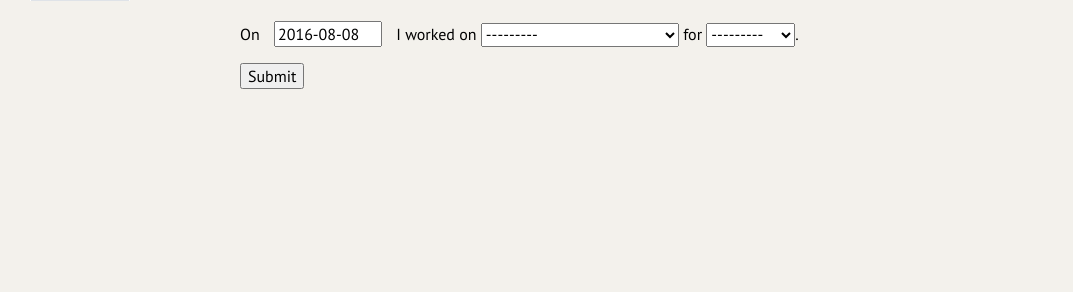
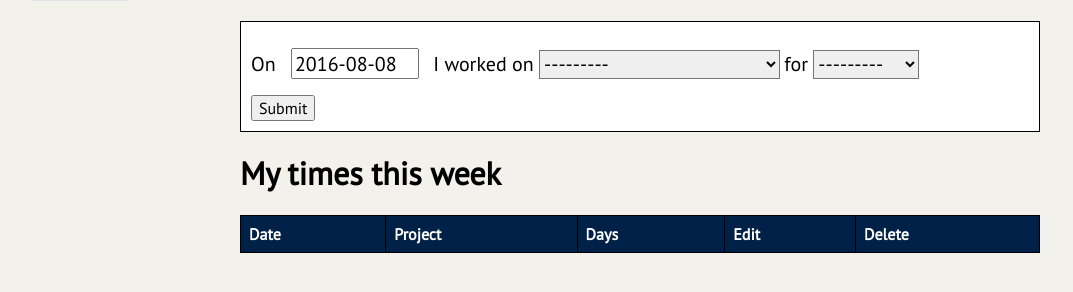
Before and after one commit to chrxr/timesheets_wagtail, a Django app: page /logtime/ in a window 1280 px wide. Shown: the part 129-421 px from the top of the page, without its empty margins (0-1073 px from the left). Run offline with Django 3.2, Linux system fonts and the light colour scheme; a user stored in the database is signed in; data comes from the database, SQL or seed files in the repository; lists and menus that the app fills with data are empty; parts of the project's set-up code (start-up, migrations or seed data) failed here and were passed over; some libraries are stand-ins or nearby versions.

Commit message:
styling finesse

```diff
--- a/app/static/app/css/medium.css
+++ b/app/static/app/css/medium.css
@@ -1,8 +1,37 @@
+body {
+  font-family:'pt_sansregular','arial';
+  background-color:#f3f1ec;
+}
+
+table {
+  border-collapse:collapse;
+  margin-bottom:1em;
+}
+
+table, th, td {
+  border:1px solid black;
+}
+
+td, th {
+  padding:8px;
+  background-color:#FFF;
+}
+
+th {
+  text-align:left;
+  background-color:#002147;
+  color:white;
+}
+
+p.error, .errorlist {
+  color:red;
+}
+
 /*HEADER STYLES*/
 
 .header {
   width:100%;
-  background-color: $darkblue;
+  background-color: #002147;
   color:white;
   height:80px;
   /*font-size:0.85em;*/
@@ -19,6 +48,8 @@
 
 .menu-container {
   float:left;
+  margin-left:130px;
+  display:block;
 }
 
 .header ul {
@@ -39,7 +70,7 @@
 }
 
 .header li.menu-item:hover {
-  background-color: $lightblue;
+  background-color: #3277ae;
 }
 
 .logo-container {
@@ -51,6 +82,14 @@
   height:80px;
   margin-top:20px;
   margin-left:30px;
+}
+
+.mobile-menu-icon {
+  display:none;
+}
+
+.mobile-menu-container {
+  display:none;
 }
 
 /* PAGE STYLES */
@@ -93,3 +132,20 @@ ul.filter-list {
 ul.filter-list > li {
   display: inline-block;
 }
+
+.date-field {
+  width: 120px;
+}
+
+/* LOGTIME FORM */
+
+.logging-sentence {
+  display:inline;
+  margin-left:0;
+  margin-bottom:0;
+  font-size:1.25em;
+}
+
+.logging-submit {
+  margin-left:0;
+}
--- a/app/static/app/css/small.css
+++ b/app/static/app/css/small.css
@@ -112,11 +162,11 @@ p.error, .errorlist {
 }
 
 .date-field {
-  width: 100px;
+  width: 150px;
 }
 
 .hours-field {
-  width:50px;
+  width:80px;
 }
 
 .hours-field, .date-field, .select {
@@ -141,3 +191,26 @@ ul.filter-list {
 ul.filter-list > li {
   margin-bottom:10px;
 }
+
+/* LOGTIME FORM */
+
+.filter-frame {
+  border: 1px solid black;
+  padding:10px;
+  background-color: #FFF;
+}
+
+.logging-sentence {
+  display:block;
+  margin-left:10px;
+  margin-bottom:1em;
+  font-size:1.5em;
+}
+
+.logging-sentence select {
+  -webkit-appearance: menulist-button;
+}
+
+.logging-submit {
+  margin-left:10px;
+}
--- a/app/static/app/js/main.js
+++ b/app/static/app/js/main.js
@@ -0,0 +1,16 @@
+mobile_menu_button = document.getElementById('mobile-menu-button');
+mobile_menu_container = document.getElementById('mobile-menu-container')
+
+mobile_menu_button.addEventListener('click', function(){revealMenu(mobile_menu_container);},false);
+
+function revealMenu(menu) {
+  // classes = menu.getAttribute('class');
+  // classes = classes.split(' ');
+  // console.log(classes);
+  if (menu.classList.contains('menu-open')){
+    menu.classList.remove("menu-open");
+  }
+  else {
+    menu.classList.add("menu-open");
+  }
+}
--- a/app/templates/app/base.html
+++ b/app/templates/app/base.html
@@ -5,11 +5,12 @@
 <head>
   <meta charset="UTF-8">
   <title>Document</title>
+  <script src="https://use.fontawesome.com/2bf2e8221e.js"></script>
   <link rel="stylesheet" type="text/css" href="{% static 'app/fonts/stylesheet.css' %}" charset="utf-8" />
   <link rel="stylesheet" type="text/css" href="{% static 'app/vendor/normalize.css' %}">
   <link rel="stylesheet" type="text/css" href="{% static 'app/vendor/jquery-ui-1.11.4/jquery-ui.min.css' %}">
   <link rel="stylesheet" type="text/css" href="{% static 'app/css/small.css' %}">
-  <link rel="stylesheet" type="text/css" media="(min-width: 700px)" href="{% static 'app/css/medium.css' %}">
+  <link rel="stylesheet" type="text/css" media="(min-width: 710px)" href="{% static 'app/css/medium.css' %}">
   <link rel="stylesheet" type="text/css" media="(min-width: 900px)" href="{% static 'app/css/large.css' %}">
 </head>
 <body>
@@ -21,6 +22,7 @@
 
 <script src="{% static 'app/vendor/jquery/jquery-3.0.0.min.js' %}"></script>
 <script src="{% static 'app/vendor/jquery-ui-1.11.4/jquery-ui.min.js' %}"></script>
+<script src="{% static 'app/js/main.js' %}"></script>
 
 {% block extra_js %}
 {% endblock %}
--- a/app/templates/app/includes/header.html
+++ b/app/templates/app/includes/header.html
@@ -4,6 +4,8 @@
   <div class='logo-container'>
   <img class='logo' src='{% static "app/images/ox_brand1_rev.gif" %}' />
   </div>
+
+  <!-- DESKTOP MENU -->
   <div class='menu-container'>
   <ul>
 {% if user.is_authenticated %}
@@ -24,4 +26,31 @@
 {% endif %}
   </ul>
 </div>
+
+<!-- MOBILE MENU -->
+
+<div class='mobile-menu-icon'>
+  <a id='mobile-menu-button'><i class="fa fa-bars" aria-hidden="true"></i> Menu</a>
 </div>
+</div>
+<div id='mobile-menu-container' class='mobile-menu-container'>
+  <ul class='mobile-menu-list'>
+{% if user.is_authenticated %}
+
+    <li class='mobile-menu-item mobile-menu-user'>Hi, {% if user.first_name %}{{ user.first_name }}{% else %}{{ user.username }}{% endif %}!</li>
+    <li class='mobile-menu-item'><a href='{% url "log-time" %}'>Log time</a></li>
+    <li class='mobile-menu-item'><a href='{% url "view-my-times" %}'>View my times</a></li>
+    {% for group in user.groups.all %}
+      {% if group.name == "manager" %}
+        <li class='mobile-menu-item'><a href='{% url "projects-view" %}'>Projects view</a></li>
+        <li class='mobile-menu-item'><a href='{% url "users-view" %}'>Users view</a></li>
+      {% endif %}
+    {% endfor %}
+    <li class='mobile-menu-item'><a href='/user/logout'>Logout</a></li>
+{% else %}
+    <li class='mobile-menu-item'><a href='/user/login'>Login</a></li>
+    <li class='mobile-menu-item'><a href='/signup'>Sign up</a></li>
+{% endif %}
+  </ul>
+
+</div>
--- a/app/templates/app/viewmytimes.html
+++ b/app/templates/app/viewmytimes.html
@@ -3,7 +3,9 @@
 
 {% block content %}
 <h1 class='page-title'>My times</h1>
+<div class='filter-frame'>
 {% include 'app/includes/filters.html' %}
+</div>
 <table class='view-table'>
   <tr>
     <th>Date</th>
--- a/app/templates/app/workdayform.html
+++ b/app/templates/app/workdayform.html
@@ -3,6 +3,7 @@
 {% load static %}
 
 {% block content %}
+<div class='filter-frame'>
 <form method="post">
     {% csrf_token %}
     {% if form.date.errors %}
@@ -14,10 +15,34 @@
     {% if form.days.errors %}
       <p class='error'>{{ form.days.label }}{{ form.days.errors }}</p>
     {% endif %}
-    <p>On {{ form.date }} I worked on {{ form.project }} for {{ form.days }}.</p>
+    <p><span class='logging-sentence'>On {{ form.date }}</span>
+      <span class='logging-sentence'>I worked on {{ form.project }}</span>
+        <span class='logging-sentence'>for {{ form.days }}</span></p>
 
-    <input type="submit" value="Submit" />
+    <input class='logging-submit' type="submit" value="Submit" />
 </form>
+</div>
+<h1 class='page-title'>My times this week</h1>
+
+<table class='view-table'>
+  <tr>
+    <th>Date</th>
+    <th>Project</th>
+    <th>Days</th>
+    <th>Edit</th>
+    <th>Delete</th>
+  </tr>
+{% for time in times %}
+
+<tr>
+  <td>{{ time.date }}</td>
+  <td>{{ time.project }}</td>
+  <td>{{ time.days }}</td>
+  <td><a href='{% url 'edit-time' time.pk %}'>Edit</a></td>
+  <td><a href='{% url 'delete-time' time.pk %}'>Delete</a></td>
+</tr>
+
+{% endfor %}
 
 {% endblock %}
 
--- a/app/views.py
+++ b/app/views.py
@@ -30,6 +30,14 @@ def createAccount(request):
 
 @login_required(login_url='/user/login/')
 def logTime(request):
+    date_today = datetime.date.today()
+    day_today = datetime.date.weekday(date_today)
+    week_beginning = date_today - datetime.timedelta(days=day_today)
+    week_ending = week_beginning + datetime.timedelta(days=(5-day_today))
+
+    weekly_times = WorkDay.objects.filter(date__gte=week_beginning, date__lte=week_ending, user=request.user)
+    print(weekly_times)
+
     if request.method == 'POST':
         form = WorkDayForm(request.POST, instance=WorkDay())
         if form.is_valid():
@@ -45,7 +53,7 @@ def logTime(request):
             return render(request, 'app/workdayform.html', {'form': form})
     else:
         form = WorkDayForm(initial={'date': datetime.date.today().isoformat()}, instance=WorkDay())
-    return render(request, 'app/workdayform.html', {'form': form})
+    return render(request, 'app/workdayform.html', {'form': form, 'times': weekly_times})
 
 
 @login_required(login_url='/user/login/')
@@ -53,7 +61,7 @@ def viewMyTimes(request):
     logged_in_user = request.user
     current_filters = getFilters(request)
     filter_list = Project.objects.all()
-    times = WorkDay.objects.filter(user=logged_in_user)
+    times = WorkDay.objects.filter(user=logged_in_user).order_by('date')
 
     if times:
         if current_filters['project'] != 'all':
@@ -113,10 +121,10 @@ def projectsView(request):
         if times:
 
             if current_filters['date_from'] != '':
-                times = times.filter(date__gt=current_filters['date_from'])
+                times = times.filter(date__gte=current_filters['date_from'])
 
             if current_filters['date_to'] != '':
-                times = times.filter(date__lt=current_filters['date_to'])
+                times = times.filter(date__lte=current_filters['date_to'])
 
             sort = request.GET.get('sort', 'none')
             if sort == 'date':
@@ -162,10 +170,10 @@ def usersView(request):
         times = WorkDay.objects.filter(user=user).order_by('date')
 
         if date_from_filter != '':
-            times = times.filter(date__gt=date_from_filter)
+            times = times.filter(date__gte=date_from_filter)
 
         if date_to_filter != '':
-            times = times.filter(date__lt=date_to_filter)
+            times = times.filter(date__lte=date_to_filter)
 
         sort = request.GET.get('sort', 'none')
         if sort == 'date':
```
Also changed, not shown: other parts of app/static/app/css/small.css (+71 -21 lines), app/static/app/css/src/medium.css (+29 -0 lines), app/static/app/css/src/small.css (+94 -23 lines), app/templates/app/viewprojects.html (+4 -3 lines), app/templates/app/viewusers.html (+4 -3 lines), deploy/playbook.yml (+22 -22 lines).
